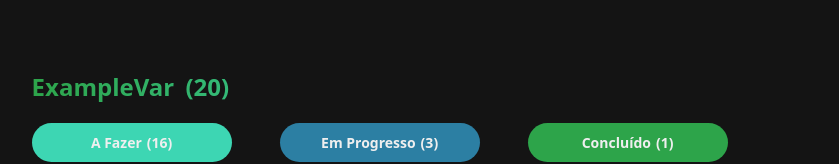
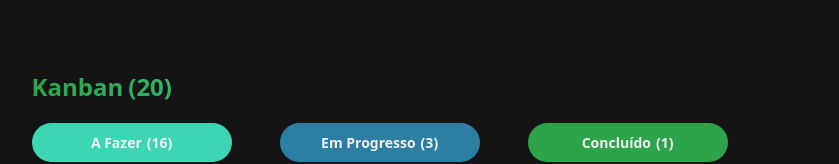
Before and after one commit to eliscmattosinho/Board-de-Desenvolvimento, a React (Create React App) app: page /Board-de-Desenvolvimento/boards in a window 1280 px wide. Shown: the part 343-507 px from the top of the page, without its empty margins (154-993 px from the left). Built offline with nearby package versions, Linux system fonts and the light colour scheme.

Commit message:
fix(board): dynamically update board title according to active view (Kanban/Scrum) instead of placeholder

```diff
--- a/src/pages/Boards.js
+++ b/src/pages/Boards.js
@@ -158,7 +158,7 @@ function Boards() {
 
                 <div className="second-section-board">
                     <h3 id="h3-title">
-                        ExampleVar <span className="task-counter">({tasks.length})</span>
+                        {activeView === "kanban" ? "Kanban" : "Scrum"}<span className="task-counter">({tasks.length})</span>
                     </h3>
                     <div className="tables-block">
                         <BoardSection
```
